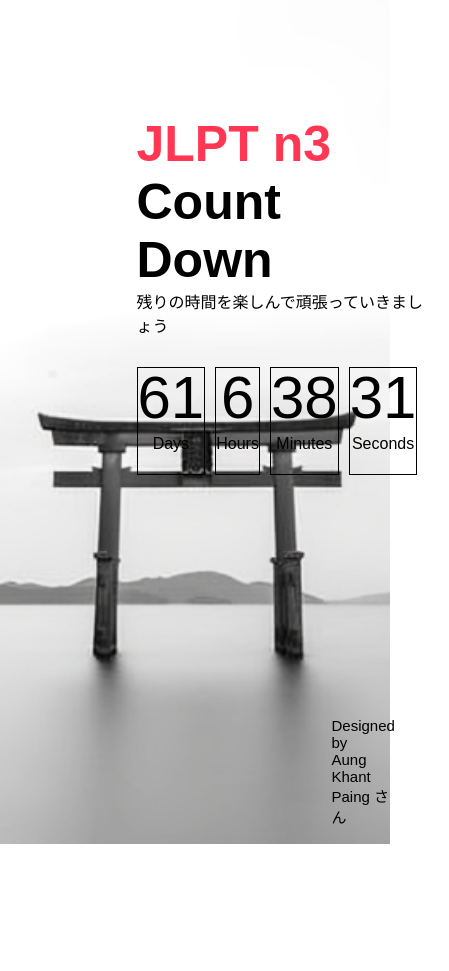
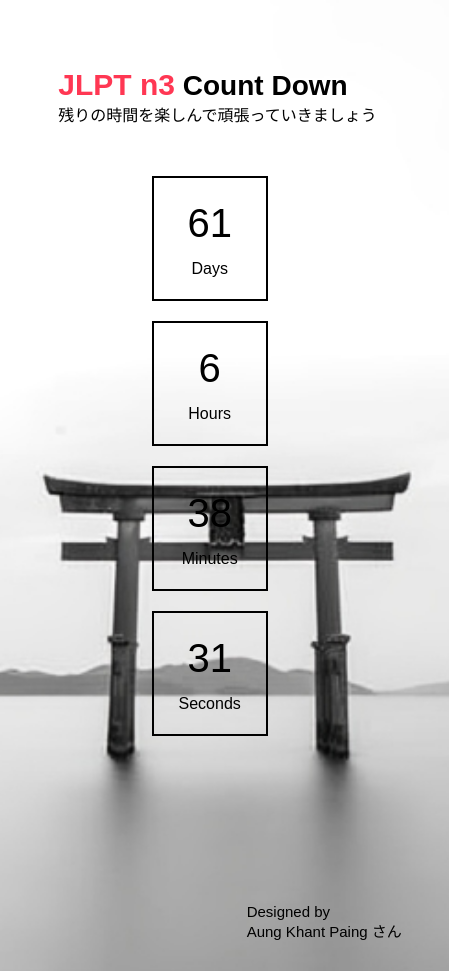
Before and after one commit to ItsukiRio/Count-Down-For-JLPT, a plain HTML site: page index.html in a window 390 px wide. Shown: the whole page, 449 px wide, since content can reach past the window. Before the commit the page ends 844 px from the top, so only its background shows below. Drawn offline with Linux system fonts and the light colour scheme.

Commit message:
Update countdown.css

```diff
--- a/countdown.css
+++ b/countdown.css
@@ -52,9 +52,70 @@
     color: #000;
     margin-right: 10px;
     line-height: 60px;
-    border: 1px solid #000;
+    border: 2px solid #000;
 }
 .launch-time div p{
     font-size: 60px;
     margin-bottom: -14px;
 }
+
+@media (max-width: 780px){
+    .container{
+        width: 115vw;
+        height: 115vh;
+        background-image: url(image/How\ Taoist\ philosophy\ deals\ with\ the\ concept\ of\ anxiety.png);
+        background-position: center;
+        background-size: cover;
+        padding: 0 8%;
+        position: relative;
+    }
+
+    .logo{
+        font-size: 15px;
+        color: #000;
+        font-weight: 500;
+        position: absolute;
+        top: 93%;
+        left: 55%;
+    }
+
+    .content{
+        top: 10%;
+        left: 13%;
+        position: absolute;
+        transform: translateY(-50%);
+        color: #000;
+    }
+
+    .content h1{
+        font-size: 28px;
+        font-weight: 700;
+    }
+    .content h1 span{
+        color: #ff3753;
+        font-size: 30px;
+    }
+
+    .launch-time{
+        display: block;
+        margin-top: 30px;
+        left: 23%;
+        position: absolute;
+        column-gap: 30px;
+    }
+    .launch-time div{
+        flex-basis: 100px;
+        align-items: center;
+        text-align: center;
+        color: #000;
+        padding-left: 25px;
+        padding-right: 25px;
+        padding-top: 15px;
+        border: 2px solid #000;
+        margin: 20px;
+    }
+    .launch-time div p{
+        font-size: 40px;
+        margin-bottom: -14px;
+    }
+}
```
